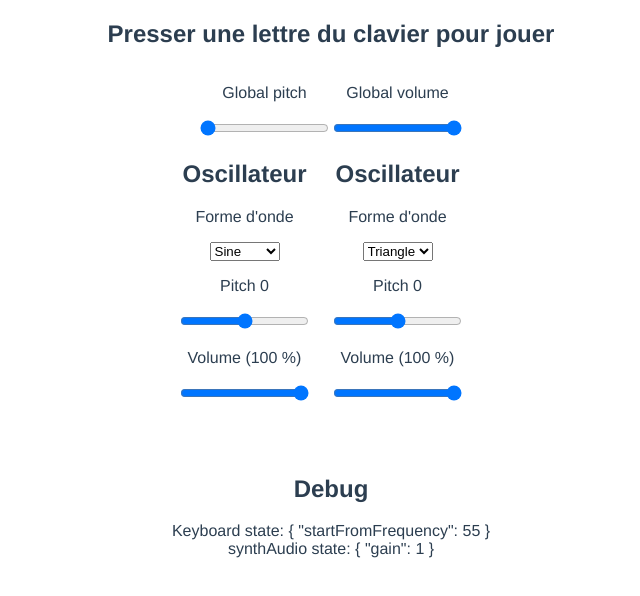
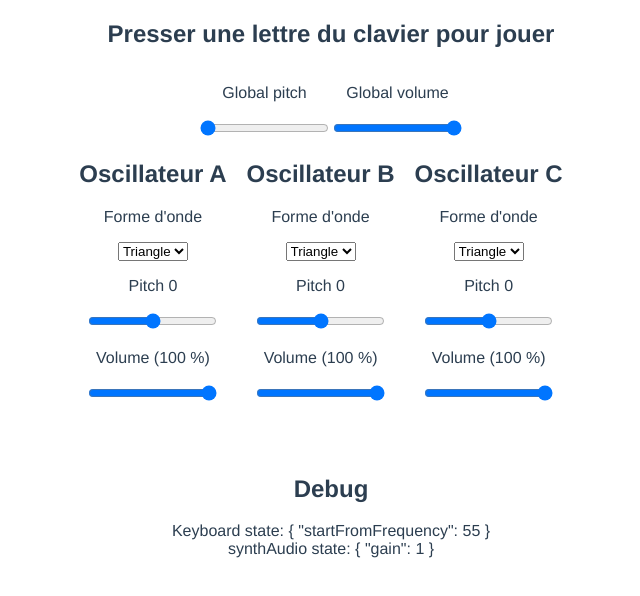
Before and after one commit to yann-yinn/vue3-synth, a Vue app: page / in a window 1280 px wide. Shown: the top 596 px of the page, without its empty margins (309-949 px from the left). Built offline with nearby package versions, Linux system fonts and the light colour scheme.

Commit message:
ajout d'un 3eme oscillo, parce que c'est possible :)

```diff
--- a/src/components/Oscillator.vue
+++ b/src/components/Oscillator.vue
@@ -1,5 +1,4 @@
 <template>
-  <h2>Oscillateur</h2>
   <div>
     <p>Forme d'onde</p>
     <select v-model="oscillator.state.waveForm">
--- a/src/components/Synth.vue
+++ b/src/components/Synth.vue
@@ -19,9 +19,15 @@
 
   <div style="display: flex; justify-content: center">
     <div style="margin-right: 20px">
-      <Oscillator defaultWaveForm="sine" />
+      <h2>Oscillateur A</h2>
+      <Oscillator defaultWaveForm="triangle" />
     </div>
     <div style="margin-right: 20px">
+      <h2>Oscillateur B</h2>
+      <Oscillator defaultWaveForm="triangle" />
+    </div>
+    <div style="margin-right: 20px">
+      <h2>Oscillateur C</h2>
       <Oscillator defaultWaveForm="triangle" />
     </div>
   </div>
--- a/src/composables/useSynthOscillator.ts
+++ b/src/composables/useSynthOscillator.ts
@@ -1,4 +1,4 @@
-import { reactive, watch } from "vue";
+import { reactive, watch, computed } from "vue";
 import { UseOscillatorReturn, UseOscillatorState } from "@/types";
 import useSynthAudio from "./useSynthAudio";
 
```
